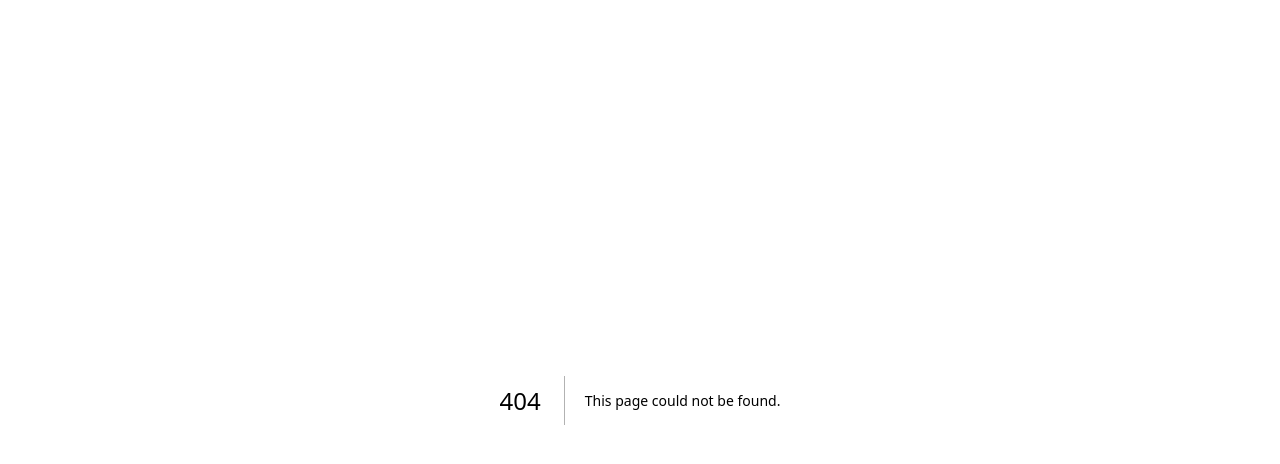
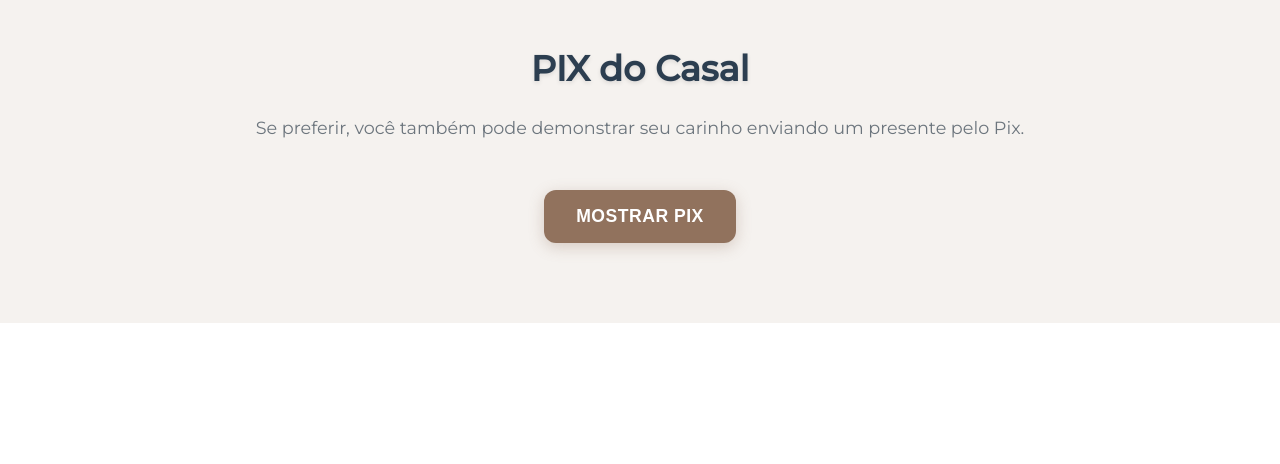
Before and after one commit to DiogoRocha07/Freelancer-Lista-Presentes-Evento, a Next.js app: page /pix/Pix in a window 1280 px wide. Before the commit this address had no page. Shown: the top 464 px of the page. Built offline with nearby package versions, Linux system fonts and the light colour scheme.

Commit message:
att-areaPix

```diff
--- a/src/pages/index.tsx
+++ b/src/pages/index.tsx
@@ -1,6 +1,7 @@
 import Header from "./header/Header";
 import Hero from "./hero/Hero";
 import Local from "./local/Local";
+import Pix from "./pix/Pix";
 import Presentes from "./presentes/Presentes";
 import Confirmacao from "./confirmacao/Confirmacao";
 
@@ -10,6 +11,7 @@
       <Header />
       <Hero />
       <Local />
+      <Pix />
       <Presentes />
       <Confirmacao />
     </>
--- /dev/null
+++ b/src/pages/pix/Pix.module.css
@@ -0,0 +1,217 @@
+.container {
+  padding: 3rem 1.5rem;
+  background-color: #f5f2ef;
+  text-align: center;
+}
+
+.title {
+  font-size: 2.2rem;
+  font-weight: 700;
+  color: #2c3e50;
+  margin-bottom: 1.5rem;
+  text-shadow: 0 2px 4px rgba(0, 0, 0, 0.1);
+}
+
+.subtitleContainer {
+  max-width: 800px;
+  margin: 0 auto 3rem;
+}
+
+.subtitle {
+  font-size: 1.1rem;
+  color: #6c757d;
+  line-height: 1.6;
+  margin-bottom: 2rem;
+}
+
+.buttonContainer {
+  margin-bottom: 2rem;
+}
+
+.showPixButton {
+  background-color: #91725D;
+  color: white;
+  border: none;
+  padding: 1rem 2rem;
+  border-radius: 12px;
+  font-size: 1.1rem;
+  font-weight: 600;
+  cursor: pointer;
+  transition: all 0.3s ease;
+  box-shadow: 0 4px 15px rgba(145, 114, 93, 0.3);
+  text-transform: uppercase;
+  letter-spacing: 0.5px;
+}
+
+.showPixButton:hover {
+  background-color: #6B4F35;
+  transform: translateY(-2px);
+  box-shadow: 0 6px 20px rgba(107, 79, 53, 0.4);
+}
+
+.showPixButton:active {
+  transform: translateY(-1px);
+}
+
+.pixContainer {
+  display: flex;
+  flex-direction: column;
+  align-items: center;
+  gap: 2rem;
+  max-width: 800px;
+  margin: 0 auto;
+  animation: fadeInUp 0.5s ease-out;
+}
+
+@keyframes fadeInUp {
+  from {
+    opacity: 0;
+    transform: translateY(30px);
+  }
+  to {
+    opacity: 1;
+    transform: translateY(0);
+  }
+}
+
+.qrCodeContainer {
+  background: white;
+  padding: 1.25rem;
+  border-radius: 16px;
+  box-shadow: 0 8px 20px rgba(0, 0, 0, 0.08);
+  border: 2px solid #e9ecef;
+}
+
+.qrCode {
+  border-radius: 15px;
+  max-width: 100%;
+  height: auto;
+}
+
+.pixInfo {
+  background: white;
+  padding: 1.75rem;
+  border-radius: 16px;
+  box-shadow: 0 8px 20px rgba(0, 0, 0, 0.08);
+  border: 2px solid #e9ecef;
+  width: 100%;
+  max-width: 420px;
+}
+
+.pixTitle {
+  font-size: 1.25rem;
+  font-weight: 600;
+  color: #2c3e50;
+  margin-bottom: 1.5rem;
+}
+
+.pixKeyContainer {
+  display: flex;
+  align-items: center;
+  gap: 1rem;
+  margin-bottom: 1.25rem;
+  padding: 0.75rem 1rem;
+  background: #f8f9fa;
+  border-radius: 10px;
+  border: 1px solid #e9ecef;
+}
+
+.pixKey {
+  font-family: 'Courier New', monospace;
+  font-size: 1rem;
+  font-weight: 600;
+  color: #2c3e50;
+  flex: 1;
+  margin: 0;
+  word-break: break-all;
+}
+
+.copyButton {
+  background: linear-gradient(135deg, #28a745 0%, #20c997 100%);
+  color: white;
+  border: none;
+  padding: 0.6rem 1.2rem;
+  border-radius: 8px;
+  font-weight: 600;
+  cursor: pointer;
+  transition: all 0.3s ease;
+  box-shadow: 0 4px 15px rgba(40, 167, 69, 0.3);
+}
+
+.copyButton:hover {
+  transform: translateY(-2px);
+  box-shadow: 0 6px 20px rgba(40, 167, 69, 0.4);
+}
+
+.copyButton:active {
+  transform: translateY(0);
+}
+
+.instructions {
+  text-align: left;
+}
+
+.instructions h4 {
+  font-size: 1.2rem;
+  font-weight: 600;
+  color: #2c3e50;
+  margin-bottom: 1rem;
+}
+
+.instructionsList {
+  color: #6c757d;
+  line-height: 1.6;
+  padding-left: 1.5rem;
+}
+
+.instructionsList li {
+  margin-bottom: 0.5rem;
+}
+
+/* Responsive Design */
+@media (max-width: 768px) {
+  .container {
+    padding: 3rem 1rem;
+  }
+
+  .title {
+    font-size: 2rem;
+  }
+
+  .pixContainer {
+    gap: 2rem;
+  }
+
+  .qrCodeContainer,
+  .pixInfo {
+    padding: 1.5rem;
+  }
+
+  .pixKeyContainer {
+    flex-direction: column;
+    gap: 1rem;
+  }
+
+  .pixKey {
+    text-align: center;
+  }
+}
+
+@media (max-width: 480px) {
+  .container {
+    padding: 2rem 1rem;
+  }
+
+  .title {
+    font-size: 1.8rem;
+  }
+
+  .subtitle {
+    font-size: 1rem;
+  }
+
+  .qrCodeContainer,
+  .pixInfo {
+    padding: 1rem;
+  }
+}
--- /dev/null
+++ b/src/pages/pix/Pix.tsx
@@ -0,0 +1,72 @@
+import { useState } from "react";
+import Image from "next/image";
+import styles from "./Pix.module.css";
+
+export default function Pix() {
+  const [showPixInfo, setShowPixInfo] = useState(false);
+
+  const copyPixKey = async () => {
+    try {
+      await navigator.clipboard.writeText("pix@casal.com");
+      console.log("Chave PIX copiada!");
+    } catch (err) {
+      console.error("Erro ao copiar chave PIX:", err);
+    }
+  };
+
+  return (
+    <section className={styles.container} id="pix">
+      <h2 className={styles.title}>PIX do Casal</h2>
+
+      <div className={styles.subtitleContainer}>
+        <p className={styles.subtitle}>
+          Se preferir, você também pode demonstrar seu carinho enviando um
+          presente pelo Pix.
+        </p>
+      </div>
+
+      <div className={styles.buttonContainer}>
+        <button
+          className={styles.showPixButton}
+          onClick={() => setShowPixInfo(!showPixInfo)}
+        >
+          {showPixInfo ? "Ocultar PIX" : "Mostrar PIX"}
+        </button>
+      </div>
+
+      {showPixInfo && (
+        <div className={styles.pixContainer}>
+          <div className={styles.qrCodeContainer}>
+            <Image
+              src="/images/pixqrcode.jpeg"
+              alt="QR Code PIX do casal"
+              width={220}
+              height={220}
+              className={styles.qrCode}
+            />
+          </div>
+
+          <div className={styles.pixInfo}>
+            <h3 className={styles.pixTitle}>Chave PIX</h3>
+            <div className={styles.pixKeyContainer}>
+              <p className={styles.pixKey}>00020126580014BR.GOV.BCB.PIX0136d9378cec-b63d-4225-af19-66d736e63a0f5204000053039865802BR5924JENNY NATALY RIBEIRO DOS6009SAO PAULO62070503***6304FEAF</p>
+              <button className={styles.copyButton} onClick={copyPixKey}>
+                Copiar
+              </button>
+            </div>
+
+            <div className={styles.instructions}>
+              <h4>Como usar:</h4>
+              <ol className={styles.instructionsList}>
+                <li>Abra o aplicativo do seu banco</li>
+                <li>Escaneie o QR Code ou copie a chave PIX</li>
+                <li>Digite o valor que deseja contribuir</li>
+                <li>Confirme o pagamento</li>
+              </ol>
+            </div>
+          </div>
+        </div>
+      )}
+    </section>
+  );
+}
```
Also changed, not shown: public/images/pixqrcode.jpeg (added).
